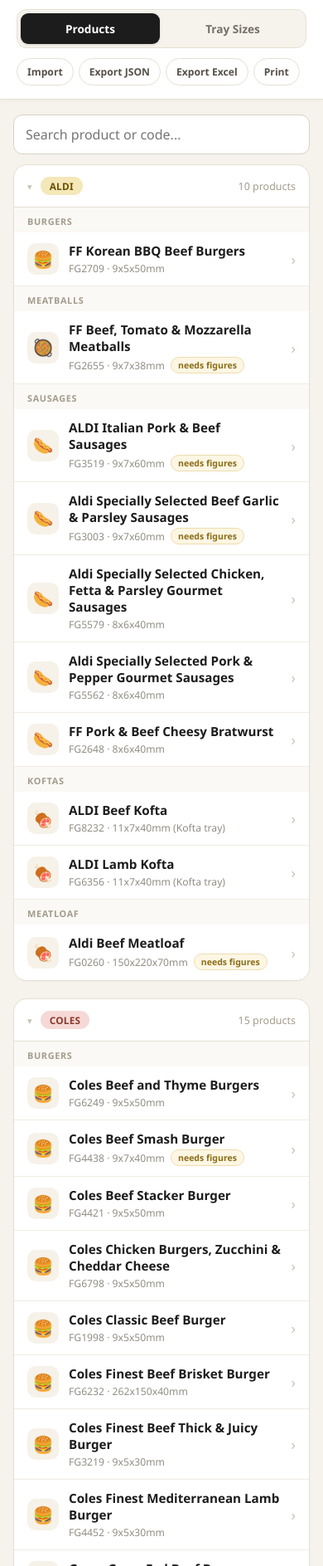
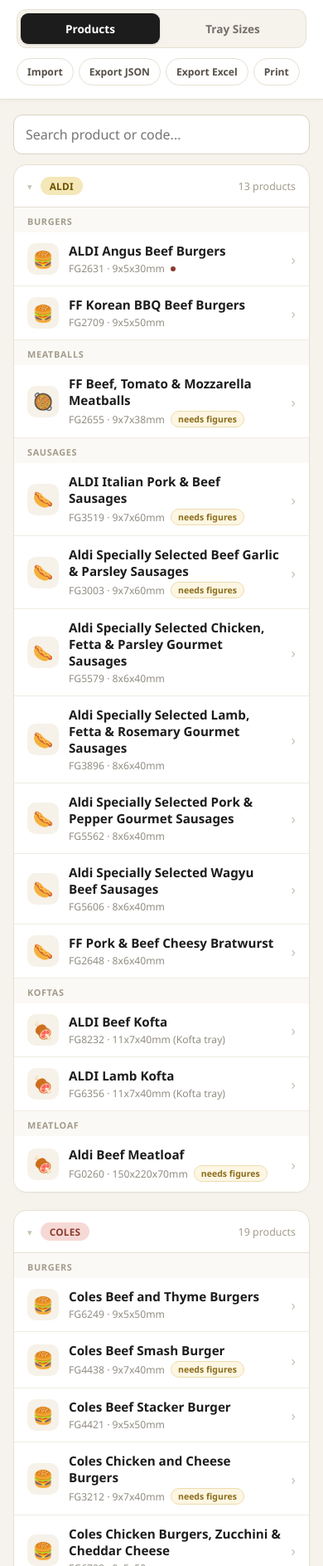
Before and after one commit to affanju/Trays, a plain HTML site: page index.html in a window 390 px wide. Shown: the part 113-2000 px from the top of the page at 83% size. Drawn offline with Linux system fonts and the light colour scheme.

Commit message:
Add files via upload

```diff
--- a/index.html
+++ b/index.html
@@ -258,7 +258,14 @@ const SEED_PRODUCTS = [
 {"id":31,"customer":"UNVERIFIED","name":"Finest Twin Burger","code":"101054418","traySizeId":13,"traysPerCarton":null,"traysPerBox":null,"note":"May be a discontinued line \u2014 not yet confirmed."},
 {"id":32,"customer":"UNVERIFIED","name":"Sausage - Fetta n Oregano","code":"5018107612","traySizeId":2,"traysPerCarton":null,"traysPerBox":null,"note":null},
 {"id":33,"customer":"UNVERIFIED","name":null,"code":"5017950836","traySizeId":14,"traysPerCarton":null,"traysPerBox":null,"note":"No product name was written next to this code on the original sheet. Please verify before use."},
-{"id":34,"customer":"ALDI","name":"FF Korean BBQ Beef Burgers","code":"FG2709","traySizeId":7,"traysPerCarton":12,"traysPerBox":null,"note":null}
+{"id":34,"customer":"ALDI","name":"FF Korean BBQ Beef Burgers","code":"FG2709","traySizeId":7,"traysPerCarton":12,"traysPerBox":null,"note":null},
+{"id":35,"customer":"COLES","name":"Coles Chicken and Cheese Burgers","code":"FG3212","traySizeId":6,"traysPerCarton":6,"traysPerBox":null,"note":null},
+{"id":36,"customer":"COLES","name":"Coles Chicken Meatballs","code":"FG6743","traySizeId":12,"traysPerCarton":6,"traysPerBox":null,"note":"Uses the same 11x7x40mm 28-dimple meatball tray as Coles Beef and Pork Meatballs, per the QMX-004 matrix."},
+{"id":37,"customer":"COLES","name":"Coles Finest Beef Hot & Spicy Burger","code":"FG3202","traySizeId":11,"traysPerCarton":6,"traysPerBox":null,"note":null},
+{"id":38,"customer":"COLES","name":"Coles Lamb Burgers with Rosemary & Garlic","code":"FG3196","traySizeId":7,"traysPerCarton":6,"traysPerBox":null,"note":null},
+{"id":39,"customer":"ALDI","name":"Aldi Specially Selected Wagyu Beef Sausages","code":"FG5606","traySizeId":2,"traysPerCarton":12,"traysPerBox":null,"note":null},
+{"id":40,"customer":"ALDI","name":"Aldi Specially Selected Lamb, Fetta & Rosemary Gourmet Sausages","code":"FG3896","traySizeId":2,"traysPerCarton":12,"traysPerBox":null,"note":null},
+{"id":41,"customer":"ALDI","name":"ALDI Angus Beef Burgers","code":"FG2631","traySizeId":11,"traysPerCarton":16,"traysPerBox":null,"note":"Trays/carton of 16 is unusually high compared to other products on this 9x5x30mm tray (which are normally 6) \u2014 as stated in the QMX-004 matrix, but worth double-checking against the physical carton."}
 ];
 
 const STORAGE_TS_KEY = 'trays-calc-sizes';
--- a/service-worker.js
+++ b/service-worker.js
@@ -1,4 +1,4 @@
-const CACHE_NAME = 'trays-calc-v7';
+const CACHE_NAME = 'trays-calc-v8';
 const ASSETS = [
   './',
   './index.html',
```
